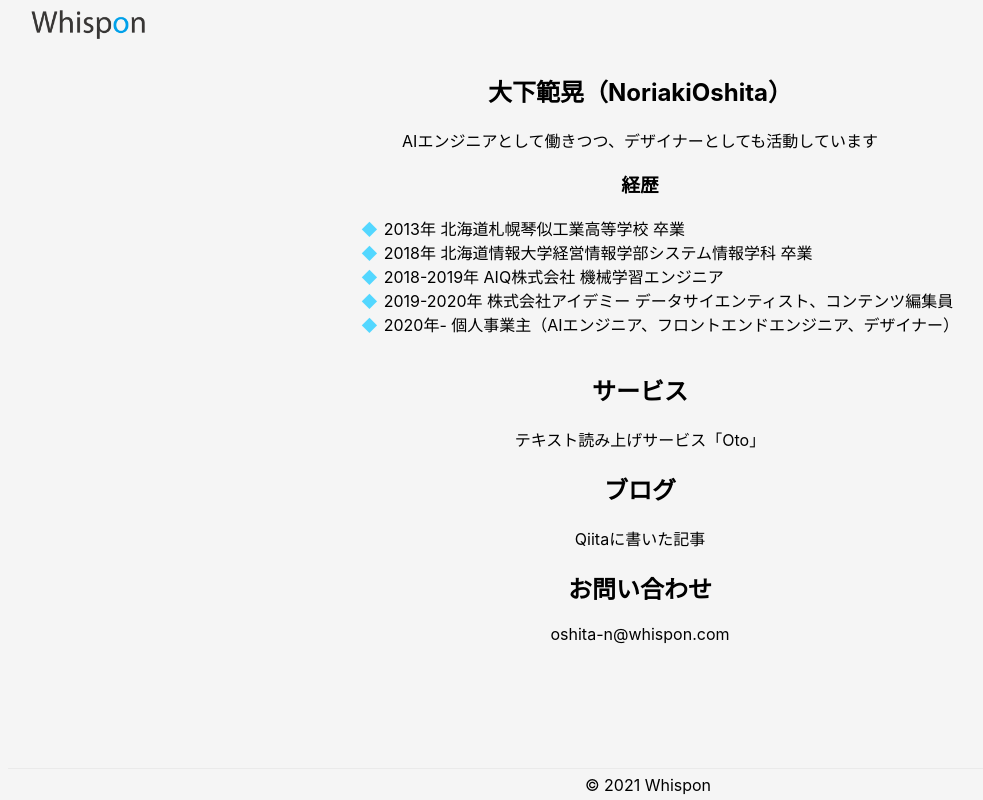
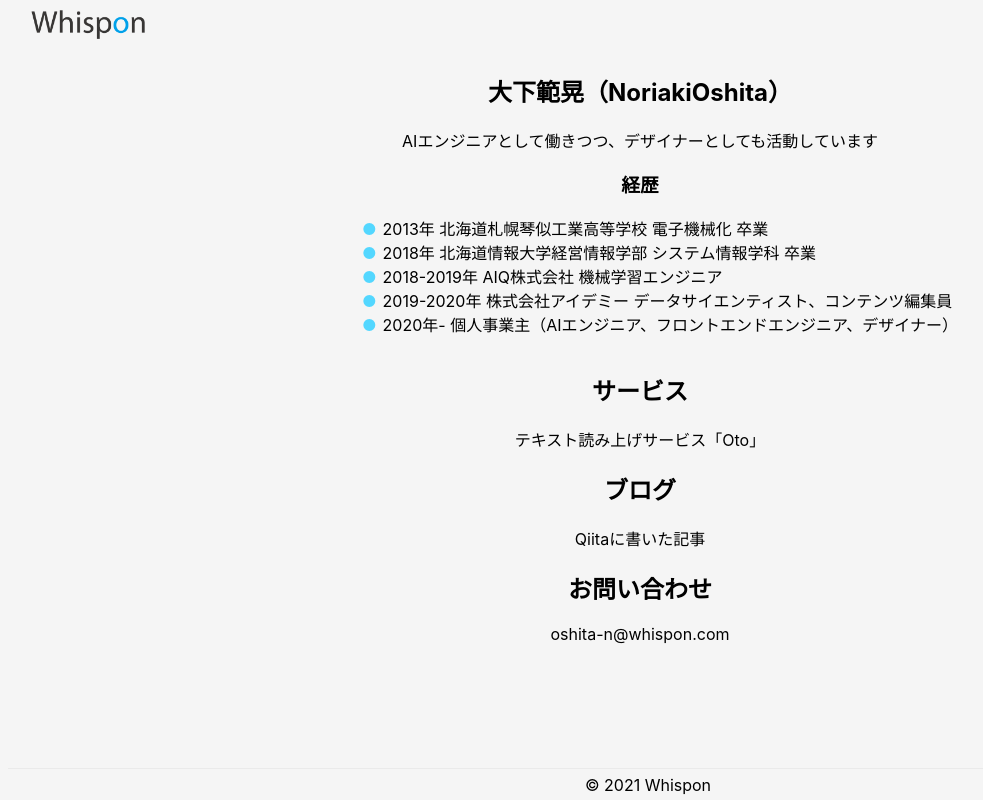
Before and after one commit to oshita-n/whispon_lp, a Next.js app: page / in a window 1280 px wide. Shown: the whole page, without its empty margins (0-983 px from the left). Built offline with nearby package versions, Linux system fonts and the light colour scheme.

Commit message:
🔨 レイアウトと情報の更新

```diff
--- a/pages/index.tsx
+++ b/pages/index.tsx
@@ -15,8 +15,8 @@
           <p>AIエンジニアとして働きつつ、デザイナーとしても活動しています</p>
           <h3>経歴</h3>
           <ul className={styles.ul}>
-            <li>2013年 北海道札幌琴似工業高等学校 卒業</li>
-            <li>2018年 北海道情報大学経営情報学部システム情報学科 卒業</li>
+            <li>2013年 北海道札幌琴似工業高等学校 電子機械化 卒業</li>
+            <li>2018年 北海道情報大学経営情報学部 システム情報学科 卒業</li>
             <li>2018-2019年 AIQ株式会社 機械学習エンジニア</li>
             <li>2019-2020年 株式会社アイデミー データサイエンティスト、コンテンツ編集員</li>
             <li>2020年- 個人事業主（AIエンジニア、フロントエンドエンジニア、デザイナー）</li>
--- a/styles/Home.module.css
+++ b/styles/Home.module.css
@@ -38,7 +38,7 @@
 }
 
 .ul li::before {
-  content: "◆";
+  content: "●";
   color: #53d7ff;
   padding-right: 6px;
 }
```
